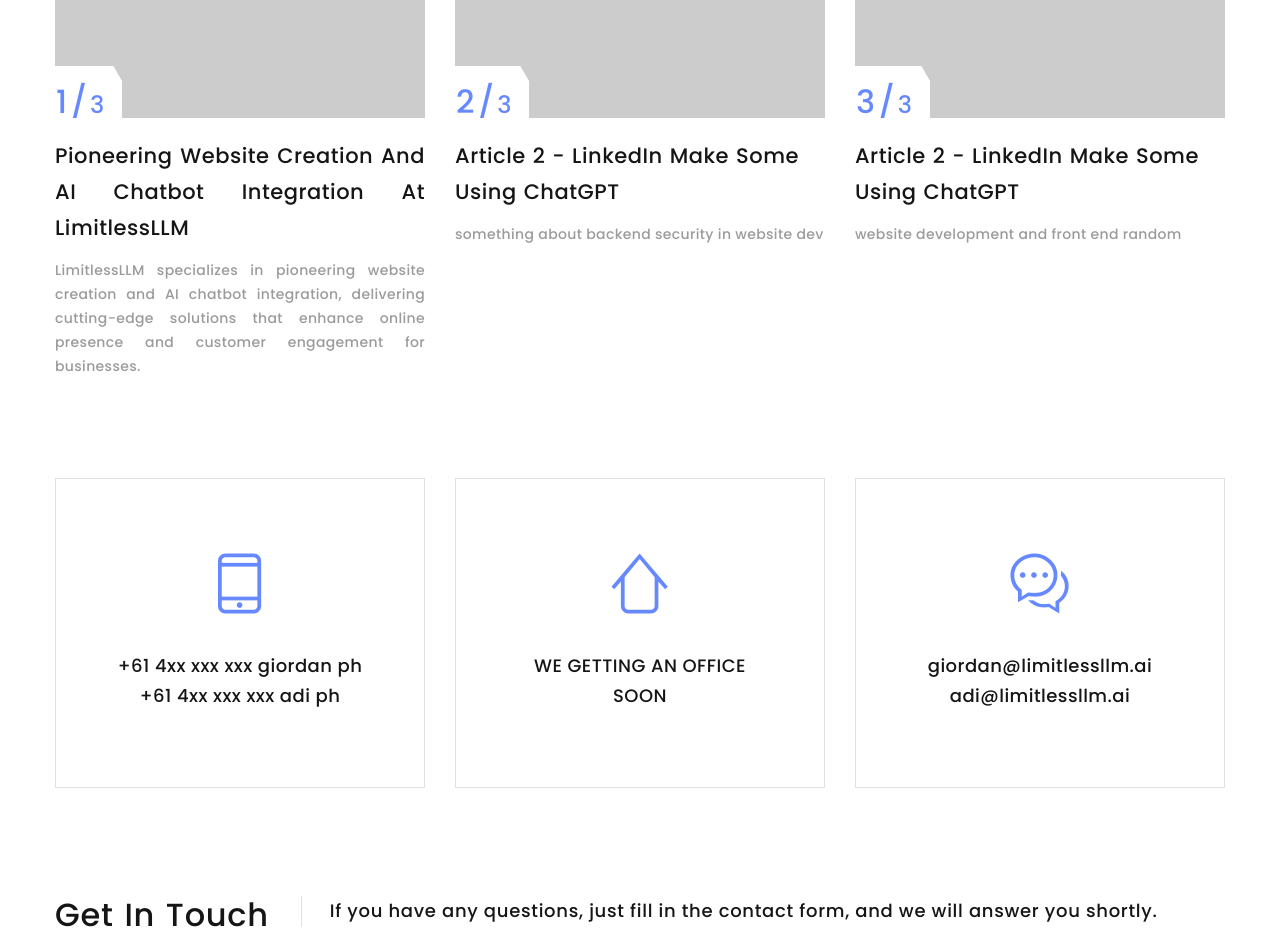
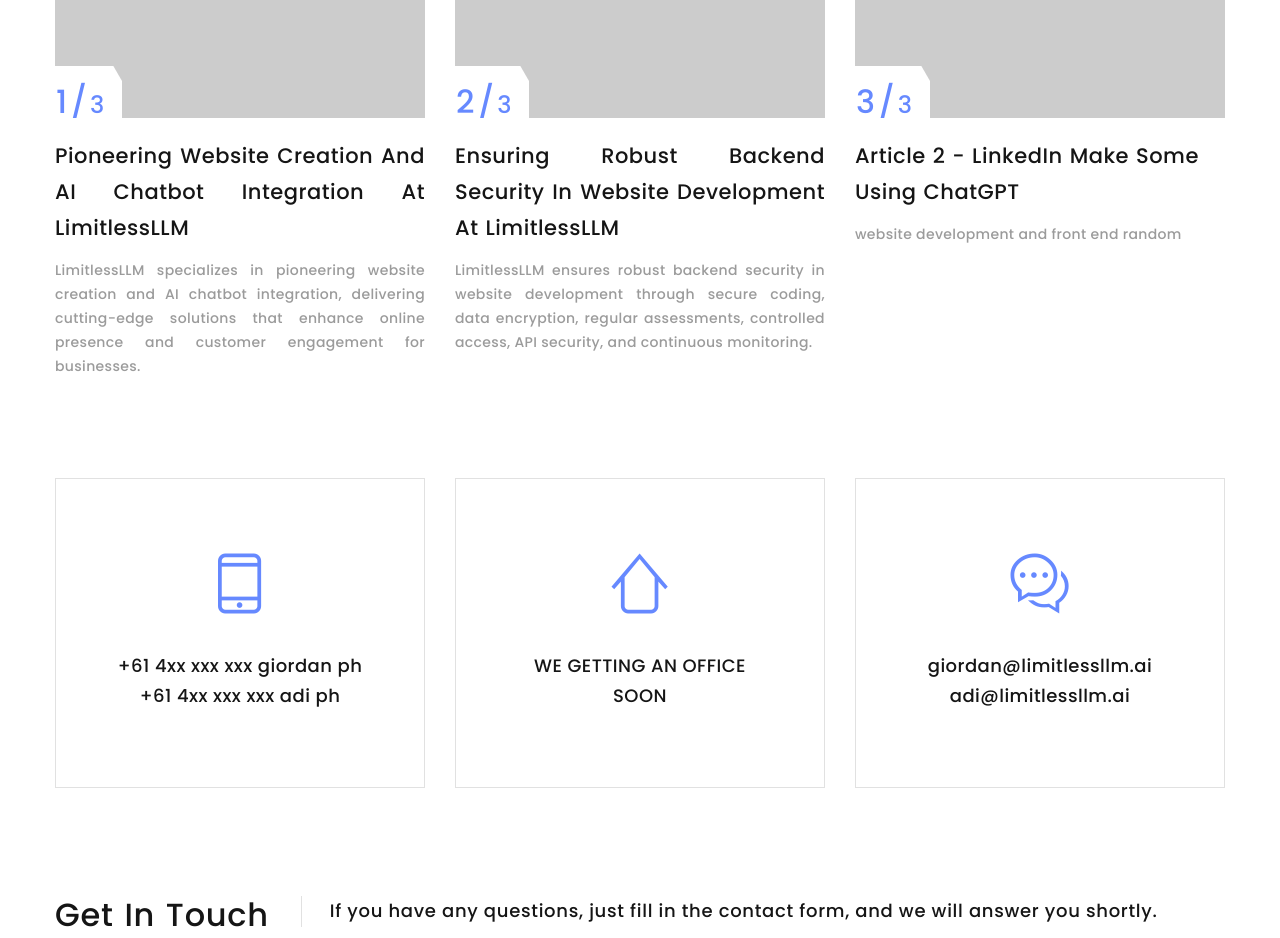
Before and after one commit to AdityaPayanadan/LimitlessLLM, a plain HTML site: page docs/index.html in a window 1280 px wide. Shown: the part 5580-6518 px from the top of the page. Drawn offline with Linux system fonts and the light colour scheme.

Commit message:
align new article

```diff
--- a/docs/index.html
+++ b/docs/index.html
@@ -564,8 +564,8 @@
                   <div class="post-modern-time">
                     <time datetime="2019-07-17"><span class="post-modern-time-month">2</span><span class="post-modern-time-number">3</span></time>
                   </div></a>
-                <h4 class="post-modern-title"><a href="#">Article 2 - LinkedIn make some using chatGPT</a></h4>
-                <p class="post-modern-text">something about backend security in website dev</p>
+                <h4 class="post-modern-title" style="text-align:justify;"><a href="https://www.linkedin.com/pulse/ensuring-robust-backend-security-website-development-limitlessllm-r9ehc/?trackingId=5gT2cmLTUcqzfN%2FuhfrhRw%3D%3D" target="_blank">Ensuring Robust Backend Security in Website Development at LimitlessLLM</a></h4>
+                <p class="post-modern-text" style="text-align:justify;">LimitlessLLM ensures robust backend security in website development through secure coding, data encryption, regular assessments, controlled access, API security, and continuous monitoring.</p>
               </article>
             </div>
             <div class="col-sm-6 col-lg-4 wow fadeInLeft" data-wow-delay=".2s">
```
